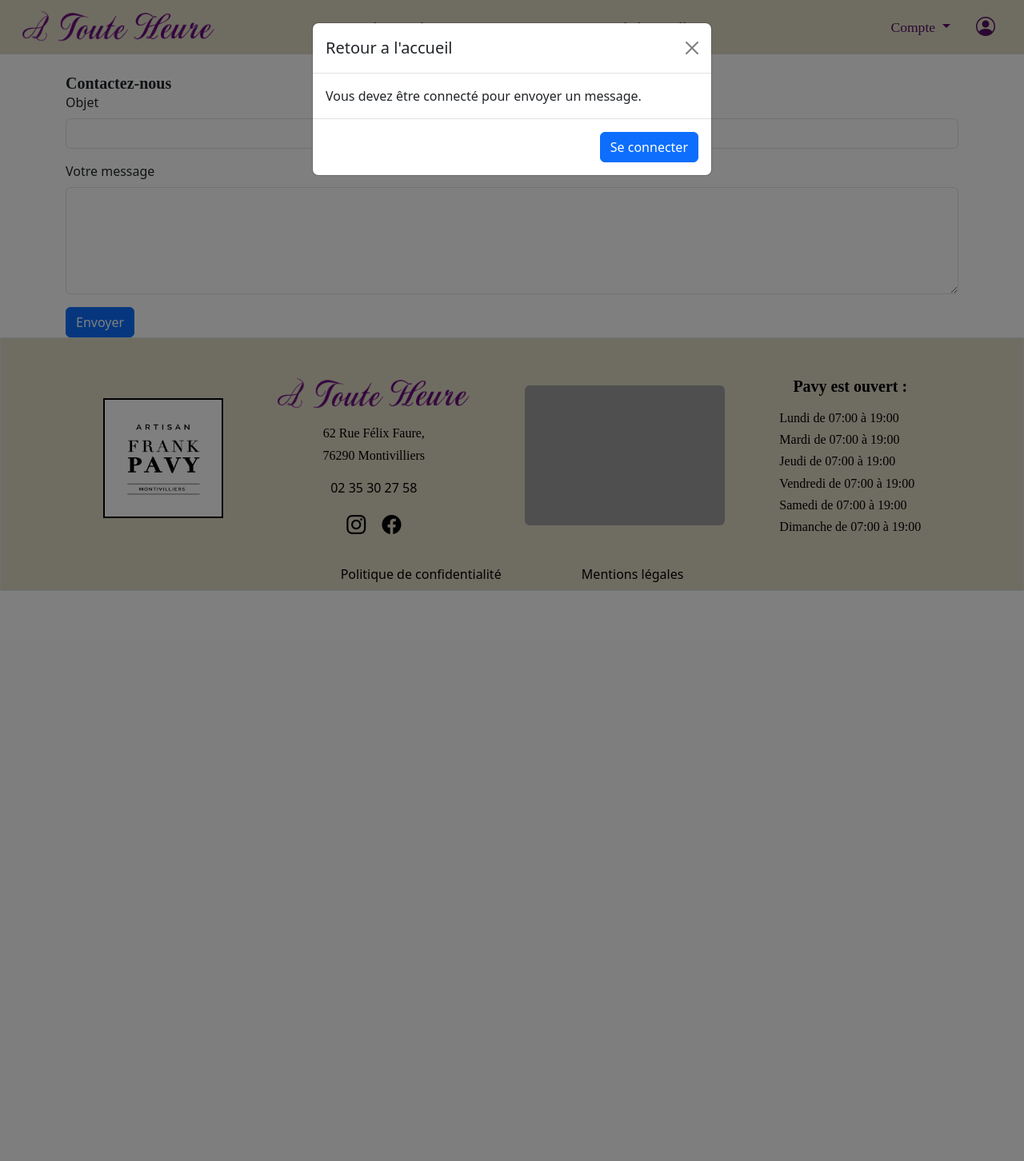
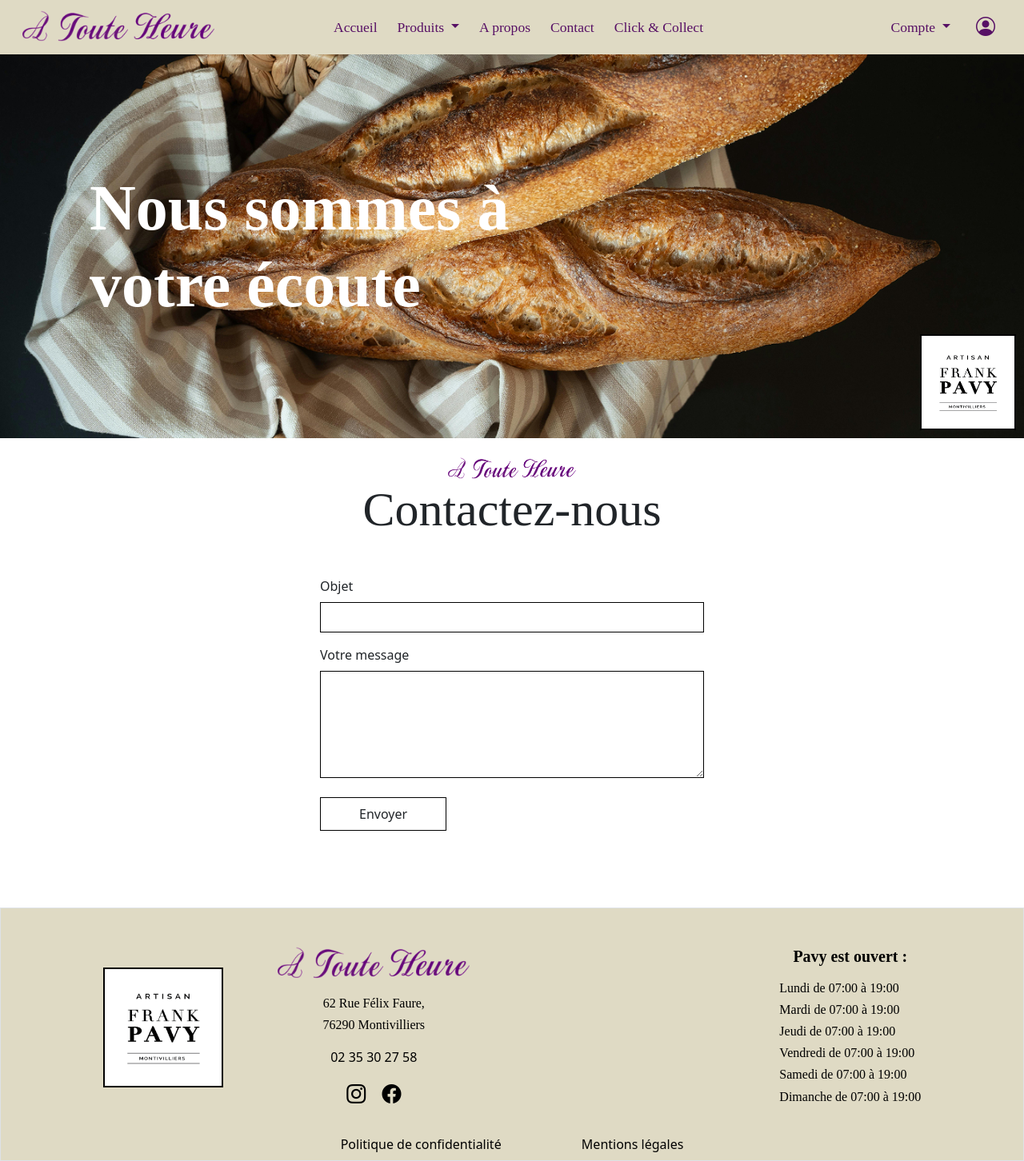
Before and after one commit to Mathieu762005/Franck-Pavy, a PHP site: page /05_contact in a window 1280 px wide. Shown: the whole page at 80% size. Before the commit the page ends 739 px from the top, so only its background shows below. Run offline with PHP 8.4, Linux system fonts and the light colour scheme; data that the repository does not hold is empty; grey boxes are pictures that could not be loaded.

Commit message:
maj style page contact

```diff
--- a/src/Controllers/ContactController.php
+++ b/src/Controllers/ContactController.php
@@ -22,7 +22,7 @@
         // On récupère l'ID de l'utilisateur connecté depuis la session
         $userId = $_SESSION['user']['id'] ?? null;
         if (!is_numeric($userId)) {
-            $errors['auth'] = "Utilisateur non connecté.";
+            $errors['auth'] = `<i class="bi bi-exclamation-circle-fill fs-6"></i>Utilisateur non connecté.`;
         } else {
             $userId = (int) $userId;
         }
@@ -31,12 +31,12 @@
 
             // Vérification du champ "subject"
             if (empty($_POST["subject"])) {
-                $errors['subject'] = 'Objet obligatoire';
+                $errors['subject'] = '<i class="bi bi-exclamation-circle-fill fs-6"></i> Objet obligatoire';
             }
 
             // Vérification du champ "body"
             if (empty($_POST["body"])) {
-                $errors['body'] = 'Message obligatoire';
+                $errors['body'] = '<i class="bi bi-exclamation-circle-fill fs-6"></i> Message obligatoire';
             }
 
             // Si aucune erreur, on peut créer le message
--- a/src/Views/05_contact.php
+++ b/src/Views/05_contact.php
@@ -7,6 +7,7 @@
     <title>Contact</title>
     <link href="https://cdn.jsdelivr.net/npm/bootstrap@5.3.8/dist/css/bootstrap.min.css" rel="stylesheet"
         integrity="sha384-sRIl4kxILFvY47J16cr9ZwB07vP4J8+LH7qKQnuqkuIAvNWLzeN8tE5YBujZqJLB" crossorigin="anonymous">
+    <link rel="stylesheet" href="../assets/css/contact.css">
 </head>
 
 <body>
@@ -15,27 +16,35 @@
         <?php include_once "template/navbar.php" ?>
     </header>
     <main>
-        <div class="container mt-4">
-            <h1>Contactez-nous</h1>
-
+        <div class="contact-partie1">
+            <div class="contact-partie1__text d-flex flex-column justify-content-between">
+                <h1 class="contact-partie1__titre text-white">Nous sommes à votre écoute</h1>
+            </div>
+            <img src="/assets/image/Logo/LogoArtisan.png" class="contact-partie1__logo border border-black border-2"
+                alt="">
+        </div>
+        <div class="contact-partie2 mx-auto mt-4">
+            <div class="contact-partie2__haute text-center">
+                <img src="/assets/image/Logo/Logo.png" class="contact-partie2__logo" alt="Logo principal">
+                <h2 class="contact-partie2__titre">Contactez-nous</h2>
+            </div>
+            <div class="contact-partie2__formulaire rounded-3 p-3">
                 <form method="POST" action="" novalidate>
-                <!-- Champ Sujet -->
                     <div class="mb-3">
                         <label for="subject" class="form-label">Objet</label><span
                             class="ms-2 text-danger fst-italic fw-light"><?= $errors["subject"] ?? '' ?></span>
-                    <input type="text" class="form-control" id="subject" name="subject" required>
+                        <input type="text" class="form-control rounded-0 border-black" id="subject" name="subject"
+                            required>
                     </div>
-
-                <!-- Champ Message -->
-                <div class="mb-3">
+                    <div class="mb-4">
                         <label for="body" class="form-label">Votre message</label><span
                             class="ms-2 text-danger fst-italic fw-light"><?= $errors["body"] ?? '' ?></span>
-                    <textarea class="form-control" id="body" name="body" rows="5" required></textarea>
+                        <textarea class="form-control rounded-0 border-black" id="body" name="body" rows="5"
+                            required></textarea>
                     </div>
-
-                <!-- Bouton Envoyer -->
-                <button type="submit" class="btn btn-primary">Envoyer</button>
+                    <button type="submit" class="btn rounded-0 py-2 px-5 border-black">Envoyer</button>
                 </form>
+            </div>
         </div>
 
     </main>
@@ -96,12 +105,26 @@
             });
         </script>
     <?php endif; ?>
+    <script src="https://unpkg.com/gsap@3/dist/gsap.min.js"></script>
+    <script>
+        document.addEventListener("DOMContentLoaded", () => {
+            gsap.from(".contact-partie1__logo", {
+                opacity: 0,
+                y: 30,
+                scale: 0.9,
+                duration: 1.2,
+                ease: "power3.out",
+                delay: 0.3
+            });
+        });
+    </script>
 
 
 
     <script src="https://cdn.jsdelivr.net/npm/bootstrap@5.3.8/dist/js/bootstrap.bundle.min.js"
         integrity="sha384-FKyoEForCGlyvwx9Hj09JcYn3nv7wiPVlz7YYwJrWVcXK/BmnVDxM+D2scQbITxI"
         crossorigin="anonymous"></script>
+
 </body>
 
 </html>
```
Also changed, not shown: public/assets/css/contact.css (added), public/assets/image/baniere/baniere-contact.png (added), 1 other file. Lines whose indentation alone changed are shown as unchanged.
